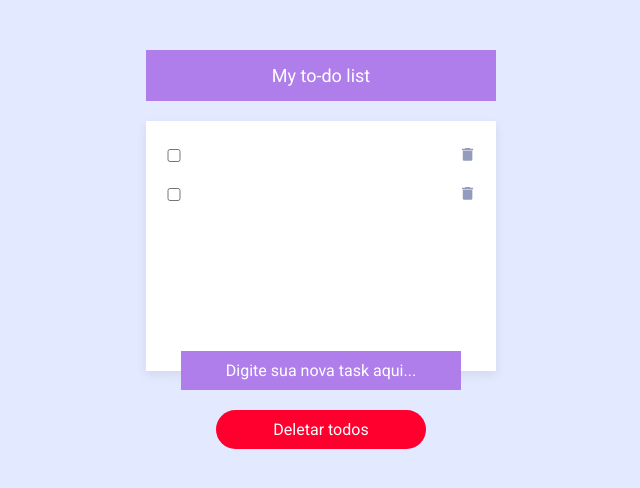
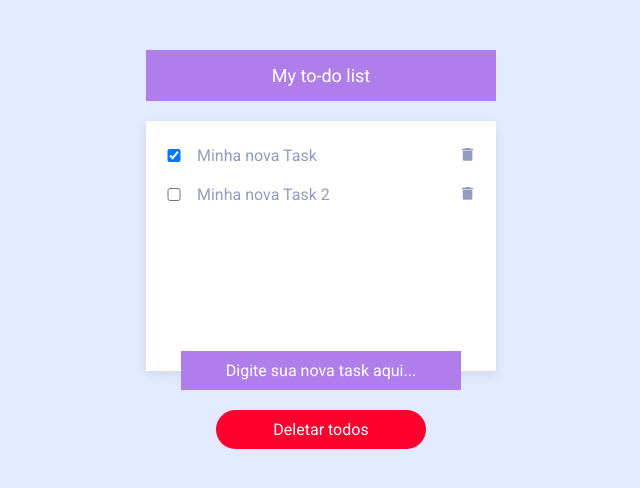
Before and after one commit to joaoldantasn/todoList, an Angular app: page / in a window 1280 px wide. Shown: the top 488 px of the page, without its empty margins (319-959 px from the left). Built offline with nearby package versions, Linux system fonts and the light colour scheme; a web font is replaced by a local one.

Commit message:
taskList

```diff
--- a/src/app/modules/home/components/todo-list/todo-list.component.html
+++ b/src/app/modules/home/components/todo-list/todo-list.component.html
@@ -1,16 +1,8 @@
-<section>
-  <ul>
-    <li>
-      <input type="checkbox">
-      <input type="text">
-
-      <button>
-        <img src="assets/icons/lixeira.svg" alt="">
-      </button>
-    </li>
-    <li>
-      <input type="checkbox">
-      <input type="text" class="checked">
+<section [ngClass]="{'loading': !taskList.length}">
+  <ul *ngIf="taskList.length">
+    <li *ngFor="let item of taskList; let i = index">
+      <input type="checkbox" [(ngModel)]="item.checked">
+      <input type="text" [(ngModel)]="item.task">
 
       <button>
         <img src="assets/icons/lixeira.svg" alt="">
@@ -19,4 +11,4 @@
   </ul>
 </section>
 <app-todo-input-add-itens></app-todo-input-add-itens>
-<app-todo-button-delete-all></app-todo-button-delete-all>
+<app-todo-button-delete-all *ngIf="taskList.length"></app-todo-button-delete-all>
--- a/src/app/modules/home/components/todo-list/todo-list.component.ts
+++ b/src/app/modules/home/components/todo-list/todo-list.component.ts
@@ -1,10 +1,22 @@
-import { Component } from '@angular/core';
+import { Component, OnInit } from '@angular/core';
+
+//Interface
+import { TaskList } from '../../model/task-list';
 
 @Component({
   selector: 'app-todo-list',
   templateUrl: './todo-list.component.html',
   styleUrls: ['./todo-list.component.scss']
 })
-export class TodoListComponent {
+export class TodoListComponent implements OnInit {
 
+  public taskList: Array<TaskList> = [
+    {task: "Minha nova Task", checked:true},
+    {task: "Minha nova Task 2", checked:false},
+  ];
+
+  constructor(){}
+  ngOnInit(): void {
+
+  }
 }
--- a/src/app/modules/home/home.module.ts
+++ b/src/app/modules/home/home.module.ts
@@ -8,6 +8,7 @@ import { TodoInputAddItensComponent } from './components/todo-input-add-itens/to
 import { TodoListComponent } from './components/todo-list/todo-list.component';
 //Page
 import { HomeComponent } from './pages/home/home.component';
+import { FormsModule } from '@angular/forms';
 
 
 
@@ -20,7 +21,8 @@ import { HomeComponent } from './pages/home/home.component';
     HomeComponent
   ],
   imports: [
-    CommonModule
+    CommonModule,
+    FormsModule
   ]
 })
 export class HomeModule { }
--- /dev/null
+++ b/src/app/modules/home/model/task-list.ts
@@ -0,0 +1,4 @@
+export interface TaskList {
+  task: string,
+  checked:boolean
+}
```
